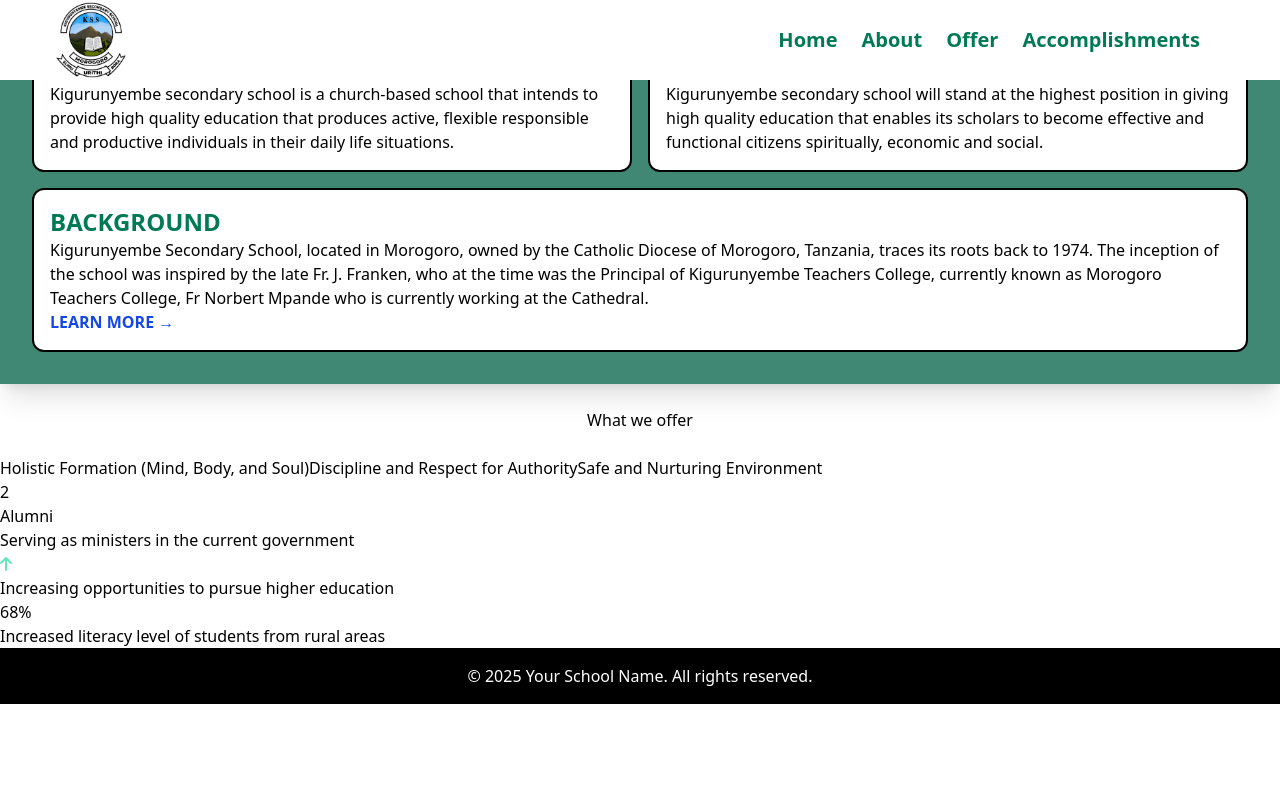
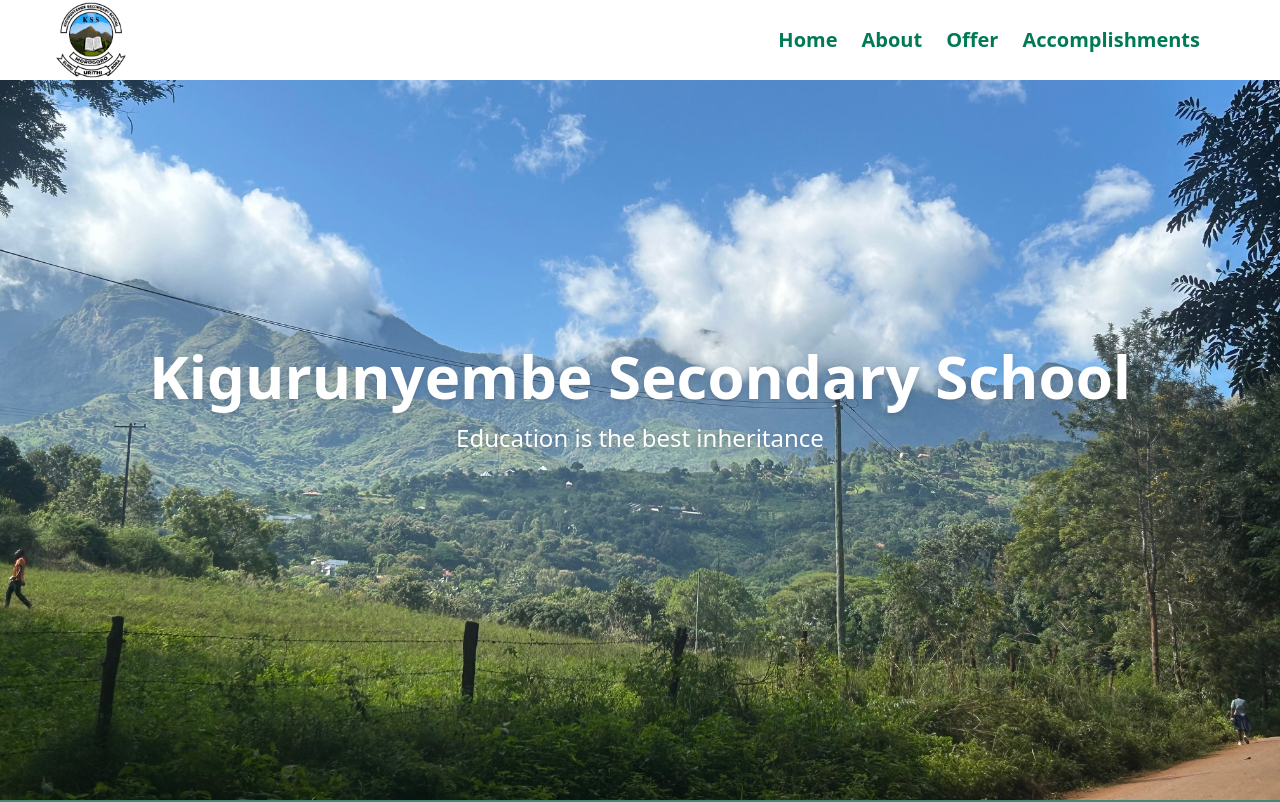
Before and after one commit to stevel419/SchoolWebsite, a React (Vite) app: page / in a window 1280 px wide. Shown: the top 802 px of the page. Built offline with nearby package versions, Linux system fonts and the light colour scheme.

Commit message:
Added Landing Page with temporary image placeholder

```diff
--- a/src/Home.jsx
+++ b/src/Home.jsx
@@ -1,6 +1,7 @@
 import { Link } from "react-router-dom";
 import Offer from './Offer';
 import Accomp from './Accomplishments';
+import Landing from "./Landing";
 
 function Home() {
   return (
@@ -9,6 +10,7 @@ function Home() {
         <header className="Nav-Bar">
         </header>
       </div>
+      <Landing />
       <div className="grid lg:grid-cols-2 grid-cols-1 gap-4 bg-emerald-800/75 place-content-center px-8 py-8 shadow-xl">
         <div className="p-4 rounded-xl border-2 border-black bg-white text-black">
           <h2 className="font-sans text-2xl font-bold text-emerald-700 uppercase">Our Mission</h2>
--- /dev/null
+++ b/src/Landing.jsx
@@ -0,0 +1,21 @@
+import React from 'react';
+
+const Landing = () => {
+    return (
+      <section
+        className="w-full h-[75vh] md:h-screen bg-cover bg-bottom bg-no-repeat relative text-white flex items-center justify-center"
+        style={{ backgroundImage: "url('/schoolTempBackground.jpg')" }}
+      >
+        <div className="bg-opacity-50 p-8 rounded-xl text-center">
+          <h1 className="text-3xl md:text-6xl font-bold drop-shadow-md">
+            Kigurunyembe Secondary School
+          </h1>
+          <p className="mt-4 text-lg md:text-2xl font-light drop-shadow">
+          Education is the best inheritance
+          </p>
+        </div>
+      </section>
+    );
+  };
+
+export default Landing;
```
Also changed, not shown: public/schoolTempBackground.jpg (added).
